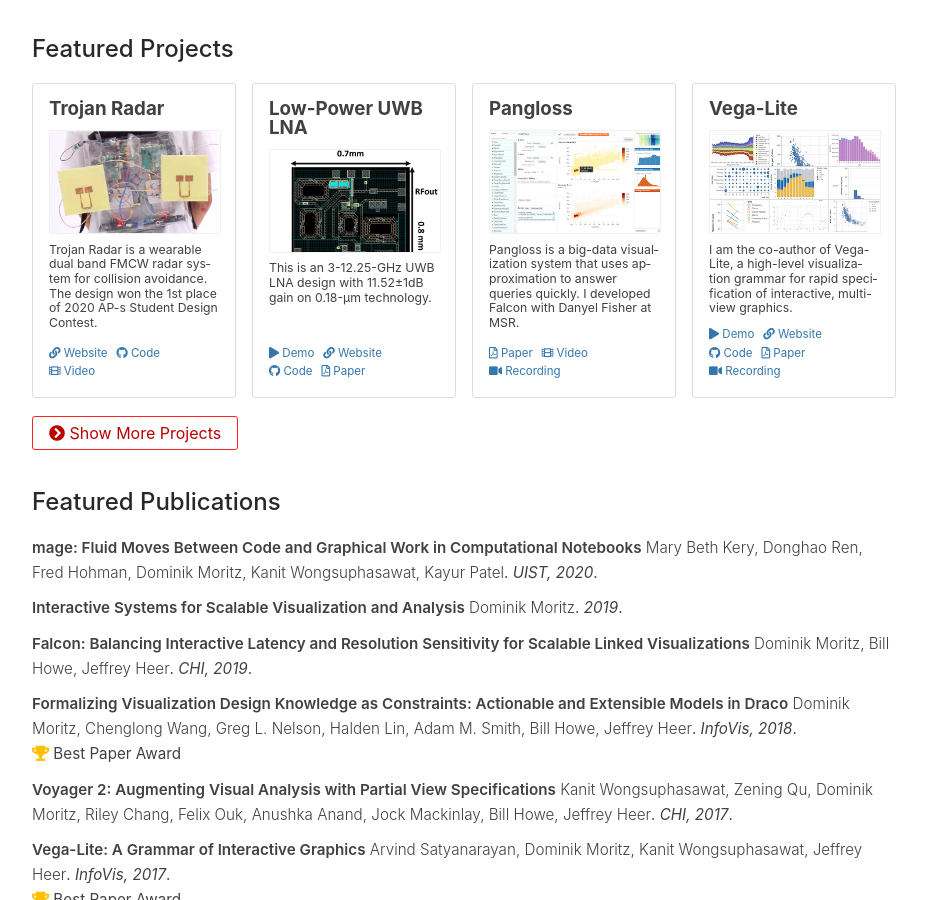
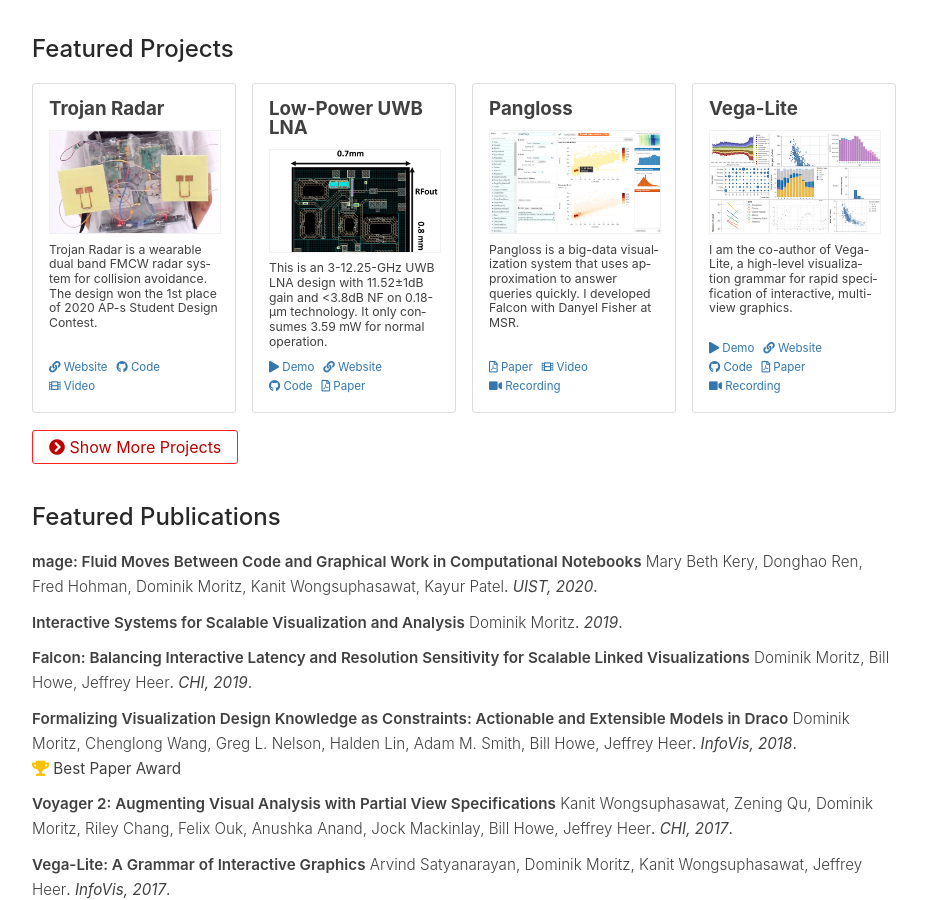
Before and after one commit to Shih-Ming/mypage, a Jekyll site: the page built from index.md, in a window 1280 px wide and 900 px high, scrolled down 500 px. Shown: the whole window, without its empty margins (176-1103 px from the left). Built offline with Jekyll 4.4.1, drawn with Linux system fonts in a browser that asks for light colours.

Commit message:
description on UWB LNA

```diff
--- a/_data/projects.yml
+++ b/_data/projects.yml
@@ -12,7 +12,7 @@
   demo: https://uwdata.github.io/falcon/flights
   paper: /papers/2019-Falcon-CHI.pdf
   image: UWB_LNA.jpg
-  description: "This is an 3-12.25-GHz UWB LNA design with 11.52\u00B11dB gain on 0.18-\u03BCm technology. "
+  description: "This is an 3-12.25-GHz UWB LNA design with 11.52\u00B11dB gain and <3.8dB NF on 0.18-\u03BCm technology. It only consumes 3.59 mW for normal operation."
   highlight: 2
 
 - title: Dense Lines
```
